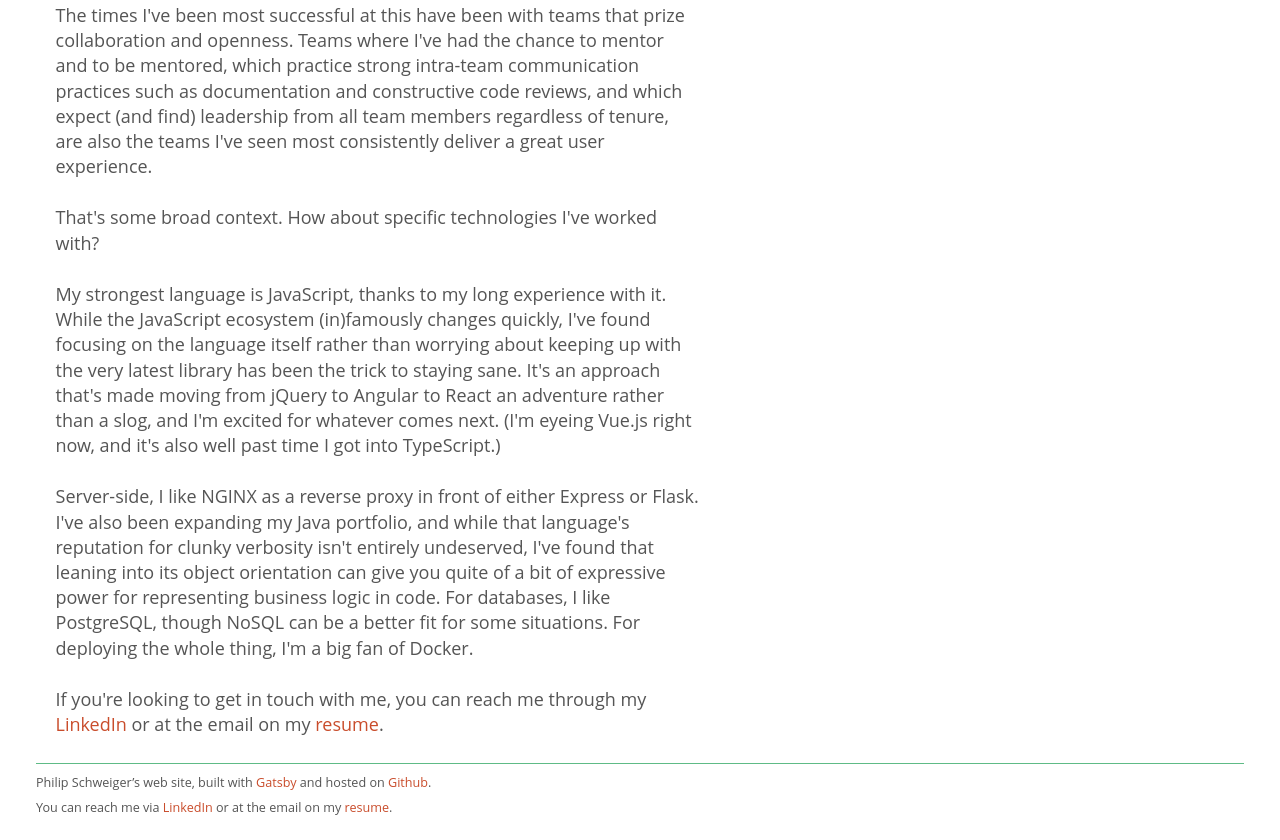
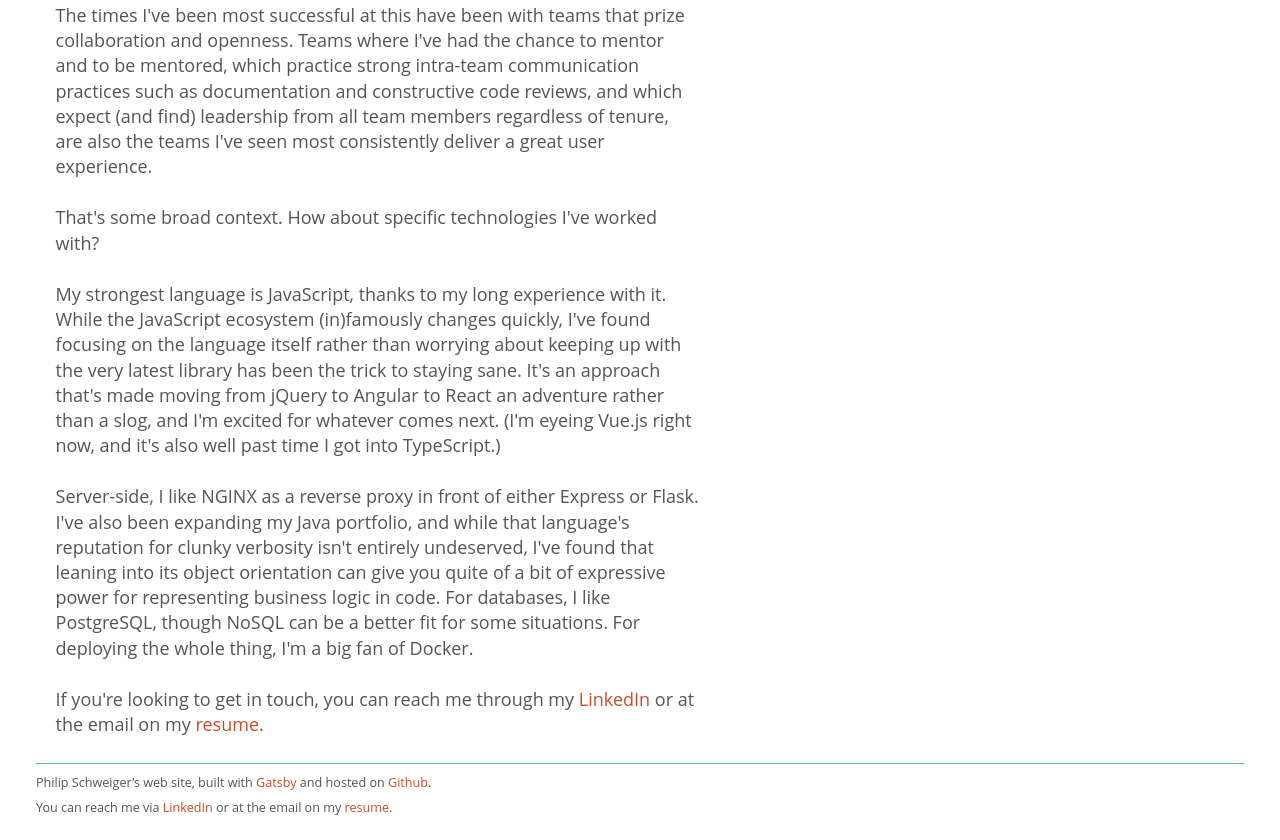
Before and after one commit to anyonecancode/philipschweiger.com.source, a Gatsby site: page /posts/about in a window 1280 px wide. Shown: the part 749-1589 px from the top of the page. Built offline with nearby package versions, Linux system fonts and the light colour scheme; Gatsby itself is replaced by a stand-in of ours.

Commit message:
Slightly edits the About post

```diff
--- a/src/postsources/about.md
+++ b/src/postsources/about.md
@@ -19,4 +19,4 @@ My strongest language is JavaScript, thanks to my long experience with it. While
 
 Server-side, I like NGINX as a reverse proxy in front of either Express or Flask. I've also been expanding my Java portfolio, and while that language's reputation for clunky verbosity isn't entirely undeserved, I've found that leaning into its object orientation can give you quite of a bit of expressive power for representing business logic in code. For databases, I like PostgreSQL, though NoSQL can be a better fit for some situations. For deploying the whole thing, I'm a big fan of Docker.
 
-If you're looking to get in touch with me, you can reach me through my [LinkedIn](https://www.linkedin.com/in/philipschweiger/) or at the email on my [resume](http://localhost:8000/files/schweiger_resume.pdf).
+If you're looking to get in touch, you can reach me through my [LinkedIn](https://www.linkedin.com/in/philipschweiger/) or at the email on my [resume](http://localhost:8000/files/schweiger_resume.pdf).
```
